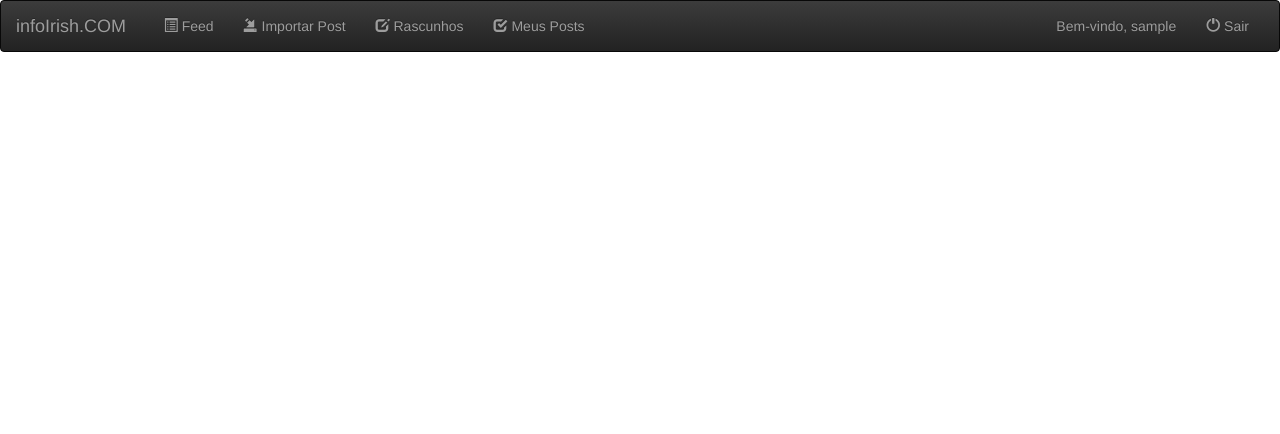
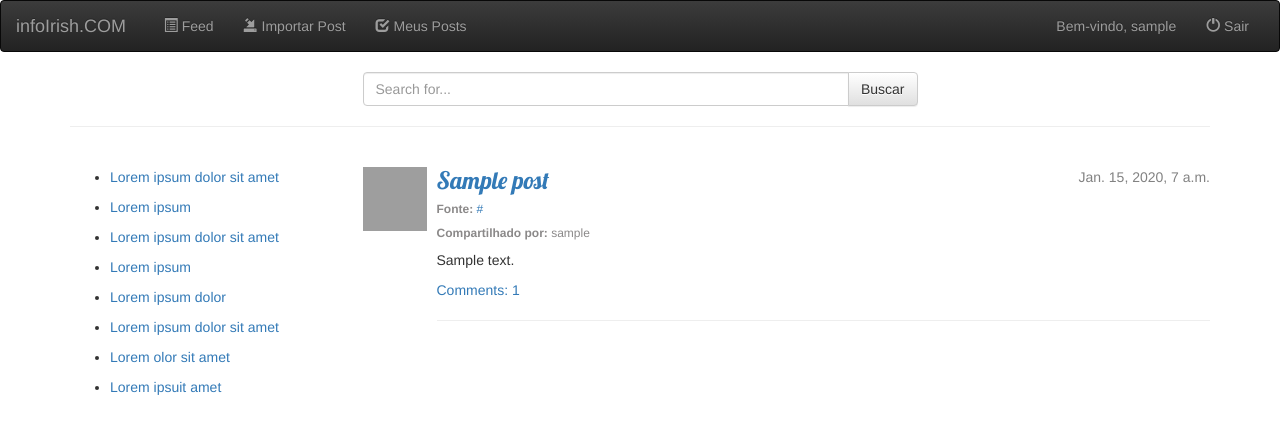
Before and after one commit to mneres/Blog-pythonDjango, a Django app: page / in a window 1280 px wide. Shown: the top 434 px of the page. Run offline with Django 3.2, Linux system fonts and the light colour scheme; a user stored in the database is signed in; tables that the repository leaves empty hold one stand-in row (values such as "Sample post"); some libraries are stand-ins or nearby versions; grey boxes are pictures that could not be loaded.

Commit message:
Added new layout

```diff
--- a/mysite/blog/models.py
+++ b/mysite/blog/models.py
@@ -7,13 +7,7 @@ class Post(models.Model):
     text = models.TextField()
     created_date = models.DateTimeField(
             default=timezone.now)
-    published_date = models.DateTimeField(
-            blank=True, null=True)
     url = models.CharField(max_length=200)
-
-    def publish(self):
-        self.published_date = timezone.now()
-        self.save()
 
     def __str__(self):
         return self.title
@@ -33,11 +27,6 @@ class Comment(models.Model):
     author = models.CharField(max_length=200)
     text = models.TextField()
     created_date = models.DateTimeField(default=timezone.now)
-    approved = models.BooleanField(default=False)
-
-    def approve(self):
-        self.approved = True
-        self.save()
 
     def __str__(self):
         return self.text
--- a/mysite/blog/templates/blog/base.html
+++ b/mysite/blog/templates/blog/base.html
@@ -39,12 +39,7 @@
                     </a>
                 </li>
                 <li>
-                    <a href="{% url 'post_draft_list' %}">
-                        <span class="glyphicon glyphicon-edit"></span>&nbsp;Rascunhos
-                    </a>
-                </li>
-                <li>
-                    <a href="{% url 'post_draft_list' %}">
+                    <a href="{% url 'list_my_post' %}">
                         <span class="glyphicon glyphicon-check"></span>&nbsp;Meus Posts
                     </a>
                 </li>
--- /dev/null
+++ b/mysite/blog/templates/blog/home.html
@@ -0,0 +1,73 @@
+
+{% extends "blog/base.html" %}
+
+{% block content %}
+
+    <div class="row">
+		  <div class="col-lg-3"></div>
+		  <div class="col-lg-6">
+			<div class="input-group">
+			  <input type="text" class="form-control" placeholder="Search for...">
+			  <span class="input-group-btn">
+				<button class="btn btn-default" type="button">Buscar</button>
+			  </span>
+			</div><!-- /input-group -->
+		  </div><!-- /.col-lg-6 -->
+    </div><!-- /.row -->
+
+    <hr/><br/>
+
+    <div class="row">
+        <div class="col-md-3">
+            <ul>
+                <li>
+                    <p><a href="#">Lorem ipsum dolor sit amet</a></p>
+                </li>
+                <li>
+                    <p><a href="#">Lorem ipsum</a></p>
+                </li>
+                <li>
+                    <p><a href="#">Lorem ipsum dolor sit amet</a></p>
+                </li>
+                <li>
+                    <p><a href="#">Lorem ipsum </a></p>
+                </li>
+                <li>
+                    <p><a href="#">Lorem ipsum dolor</a></p>
+                </li>
+                <li>
+                    <p><a href="#">Lorem ipsum dolor sit amet</a></p>
+                </li>
+                <li>
+                    <p><a href="#">Lorem olor sit amet</a></p>
+                </li>
+                <li>
+                    <p><a href="#">Lorem ipsuit amet</a></p>
+                </li>
+            </ul>
+        </div>
+        <div class="col-md-9">
+				<div class="row">
+					<div class="col-md-12">
+                        {% for post in posts %}
+                            <div class="media">
+                                <a href="#" class="pull-left"><img alt="Bootstrap Media Preview" src="http://lorempixel.com/64/64/" class="media-object"></a>
+                                <div class="media-body">
+								    <div class="date">
+                                        {{ post.created_date }}
+                                    </div>
+                                    <h3 class="media-heading">
+                                        <a href="{% url 'blog.views.post_detail' pk=post.pk %}">{{ post.title }}</a>
+								    </h3>
+                                    <h6 style="color: #8B8989"><b>Fonte:</b> <a href="{{post.url}}">{{post.url}}</a></h6>
+                                    <h6 style="color: #8B8989"><b>Compartilhado por:</b> {{post.author}}</h6>
+                                    <p align="justify">{{ post.text|truncatechars:500 }}</p>
+                                    <a href="{% url 'blog.views.post_detail' pk=post.pk %}">Comments: {{ post.comments.count }}</a>
+                                <hr/>
+                                </div>
+                        {% endfor %}
+                    </div>
+                </div>
+         </div>
+     </div>
+{% endblock content %}
--- a/mysite/blog/templates/blog/post_list.html
+++ b/mysite/blog/templates/blog/post_list.html
@@ -1,17 +1,11 @@
-
-{% extends "blog/base.html" %}
+{% extends 'blog/base.html' %}
 
 {% block content %}
     {% for post in posts %}
         <div class="post">
+            <p class="date">created: {{ post.created_date|date:'d-m-Y' }}</p>
             <h1><a href="{% url 'blog.views.post_detail' pk=post.pk %}">{{ post.title }}</a></h1>
-            <div class="date">
-                {{ post.published_date }}
-            </div>
-            <p>Fonte: <a href="{{post.url}}">{{post.url}}</a></p>
-            <p>Compartilhado por: {{post.author}}</p>
             <p align="justify">{{ post.text|truncatechars:500 }}</p>
-            <a href="{% url 'blog.views.post_detail' pk=post.pk %}">Comments: {{ post.approved_comments.count }}</a>
         </div>
     {% endfor %}
-{% endblock content %}
+{% endblock %}
--- a/mysite/blog/urls.py
+++ b/mysite/blog/urls.py
@@ -6,12 +6,8 @@ urlpatterns = [
     url(r'^post/mypost/$', views.list_my_post, name="list_my_post"),
     url(r'^post/(?P<pk>[0-9]+)/$', views.post_detail),
     url(r'^post/new/$', views.post_new, name='post_new'),
-    url(r'^post/(?P<pk>[0-9]+)/edit/$', views.post_edit, name='post_edit'),
-    url(r'^drafts/$', views.post_draft_list, name='post_draft_list'),
-    url(r'^post/(?P<pk>[0-9]+)/publish/$', views.post_publish, name='post_publish'),
     url(r'^post/(?P<pk>[0-9]+)/remove/$', views.post_remove, name='post_remove'),
     url(r'^post/(?P<pk>[0-9]+)/comment/$', views.add_comment_to_post, name='add_comment_to_post'),
-    url(r'^comment/(?P<pk>[0-9]+)/approve/$', views.comment_approve, name='comment_approve'),
     url(r'^comment/(?P<pk>[0-9]+)/remove/$', views.comment_remove, name='comment_remove'),
     url(r'^post/import/$', views.import_post, name='import_post'),
     url(r'^post/import/load$', views.soup_load_post, name='soup_load_post'),
--- a/mysite/blog/views.py
+++ b/mysite/blog/views.py
@@ -1,4 +1,3 @@
-from django.utils import timezone
 from django.contrib.auth.forms import UserCreationForm
 from django.shortcuts import render, get_object_or_404
 from django.shortcuts import redirect
@@ -23,11 +22,11 @@ def add_user(request):
     return render(request, 'registration/add_user.html', {'form': form})
 
 def post_list(request):
-    posts = Post.objects.filter(published_date__lte=timezone.now()).order_by('published_date')
-    return render(request, 'blog/post_list.html', {'posts': posts})
+    posts = Post.objects.order_by('created_date')
+    return render(request, 'blog/home.html', {'posts': posts})
 
 def list_my_post(request):
-    posts = Post.objects.filter(author=request.user.pk).order_by('published_date')
+    posts = Post.objects.filter(author=request.user.pk).order_by('created_date')
     return render(request, 'blog/post_list.html', {'posts': posts})
 
 def post_detail(request, pk):
@@ -47,35 +46,6 @@ def post_new(request):
         form = PostForm()
     return render(request, 'blog/post_edit.html', {'form': form})
 
-@login_required
-def post_edit(request, pk):
-    post = get_object_or_404(Post, pk=pk)
-    if request.method == "POST":
-        if post.author_id == request.user.pk:
-            form = PostForm(request.POST, instance=post)
-            if form.is_valid():
-                post = form.save(commit=False)
-                post.author = request.user
-                post.save()
-                return redirect('blog.views.post_detail', pk=post.pk)
-        else:
-            form = PostForm(instance=post)
-    else:
-        form = PostForm(instance=post)
-    return render(request, 'blog/post_edit.html', {'form': form})
-
-@login_required
-def post_draft_list(request):
-    posts = Post.objects.filter(published_date__isnull=True, author=request.user.pk).order_by('created_date')
-    return render(request, 'blog/post_draft_list.html', {'posts': posts})
-
-@login_required
-def post_publish(request, pk):
-    if request.user.is_authenticated():
-        post = get_object_or_404(Post, pk=pk)
-        if post.author_id == request.user.pk:
-            post.publish()
-    return redirect('blog.views.post_detail', pk=pk)
 
 @login_required
 def post_remove(request, pk):
@@ -96,12 +66,6 @@ def add_comment_to_post(request, pk):
     else:
         form = CommentForm()
     return render(request, 'blog/add_comment_to_post.html', {'form': form})
-
-@login_required
-def comment_approve(request, pk):
-    comment = get_object_or_404(Comment, pk=pk)
-    comment.approve()
-    return redirect('blog.views.post_detail', pk=comment.post.pk)
 
 @login_required
 def comment_remove(request, pk):
```
Also changed, not shown: mysite/blog/templates/blog/post_detail.html (+1 -14 lines), mysite/blog/templates/blog/post_draft_list.html (deleted, +0 -12 lines), mysite/blog/templates/blog/post_edit.html (deleted, +0 -10 lines).
